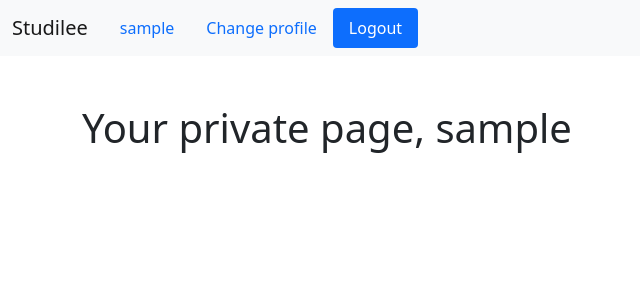
After one commit to Andrew-157/dj_project_4, a Django app: page /you/ in a window 1280 px wide. The commit adds this page. Shown: the top 300 px of the page, without its empty margins (0-640 px from the left). Run offline with Django 4.2, Linux system fonts and the light colour scheme; the visitor is signed in with stand-in values (Sample User, id 1).

Commit message:
Created basic private page view

```diff
--- a/core/templates/core/includes/navbar.html
+++ b/core/templates/core/includes/navbar.html
@@ -17,7 +17,7 @@
             {% else %}
             <ul class="nav nav-pills justify-content-end">
                 <li class="nav-item">
-                    <a href="" class="nav-link">{{ user }}</a>
+                    <a class="nav-link" href="{% url 'private:private-page' %}">{{ user }}</a>
                 </li>
                 <li class="nav-item">
                     <a class="nav-link" href="{% url 'users:change-user' %}">Change profile</a>
--- /dev/null
+++ b/private/templates/private/private_page.html
@@ -0,0 +1,8 @@
+{% extends 'core/base.html' %}
+
+
+{% block content %}
+<div class="container py-5">
+    <h1>Your private page, {{ user }}</h1>
+</div>
+{% endblock %}
--- /dev/null
+++ b/private/urls.py
@@ -0,0 +1,10 @@
+from django.urls import path
+
+from private import views
+
+app_name = 'private'
+
+
+urlpatterns = [
+    path('you/', views.PrivatePageView.as_view(), name='private-page')
+]
--- a/private/views.py
+++ b/private/views.py
@@ -1,3 +1,15 @@
+from django.contrib.auth.decorators import login_required
+from django.utils.decorators import method_decorator
 from django.shortcuts import render
+from django.views import View
 
-# Create your views here.
+
+class PrivatePageView(View):
+    template_name = 'private/private_page.html'
+
+    def get(self, request):
+        return render(request, self.template_name)
+
+    @method_decorator(login_required)
+    def dispatch(self, request, *args, **kwargs):
+        return super().dispatch(request, *args, **kwargs)
--- a/studilee/urls.py
+++ b/studilee/urls.py
@@ -24,4 +24,5 @@ urlpatterns = [
     path('__debug__/', include('debug_toolbar.urls')),
     path('', include('users.urls')),
     path('', include('core.urls')),
+    path('', include('private.urls'))
 ]
```
